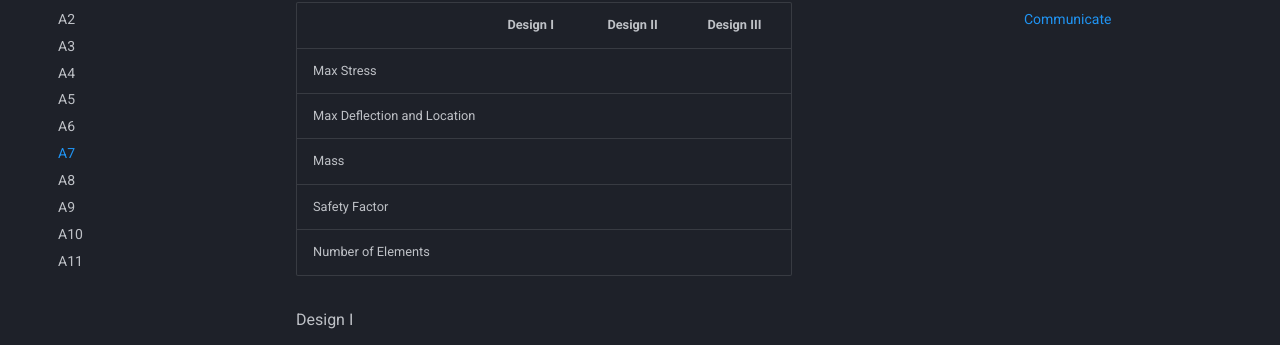
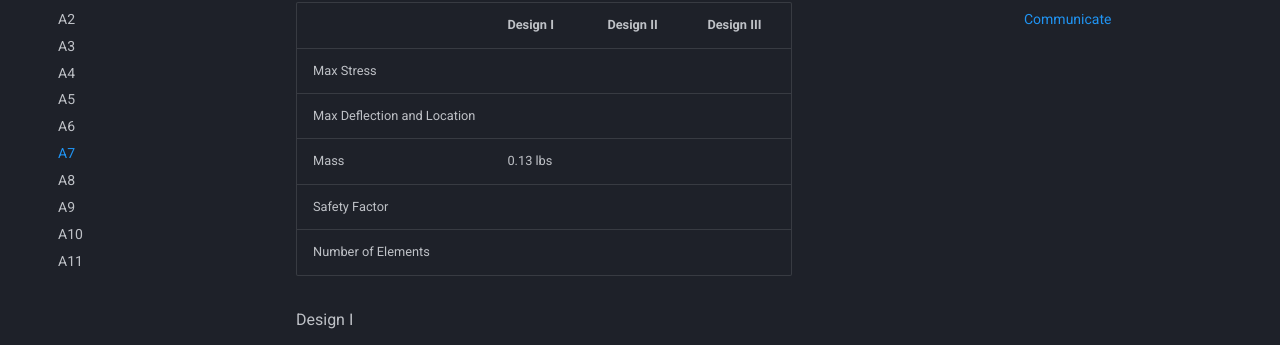
Before and after one commit to dheidenf-beep/DerekH-MEGR2157-portfolio, an MkDocs documentation site: the page built from docs/assignments/A07/index.md, in a window 1280 px wide and 900 px high, scrolled down 1261 px. Shown: the part 224-569 px from the top of the window. Built offline with MkDocs 1.6.1 and Material for MkDocs 9.7.7, drawn with Linux system fonts in a browser that asks for light colours.

Commit message:
Add mass value to assignment A07 index

```diff
--- a/docs/assignments/A07/index.md
+++ b/docs/assignments/A07/index.md
@@ -74,7 +74,7 @@ Def 3 = 0.02774
 |-----------|-------------------|-------------------|---------------|
 | Max Stress |  |  | |
 | Max Deflection and Location |  |  | |
-| Mass |  |  | |
+| Mass | 0.13 lbs |  | |
 | Safety Factor |  |  | |
 | Number of Elements |  |  | |
 
```
